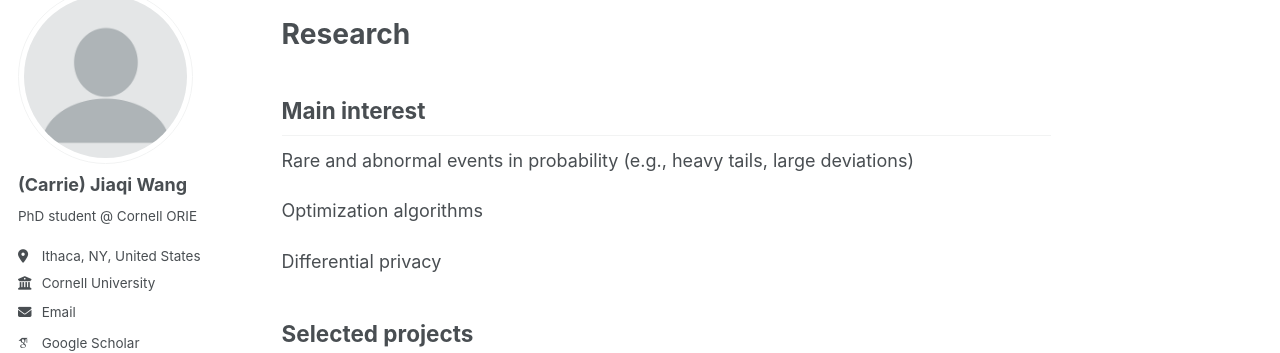
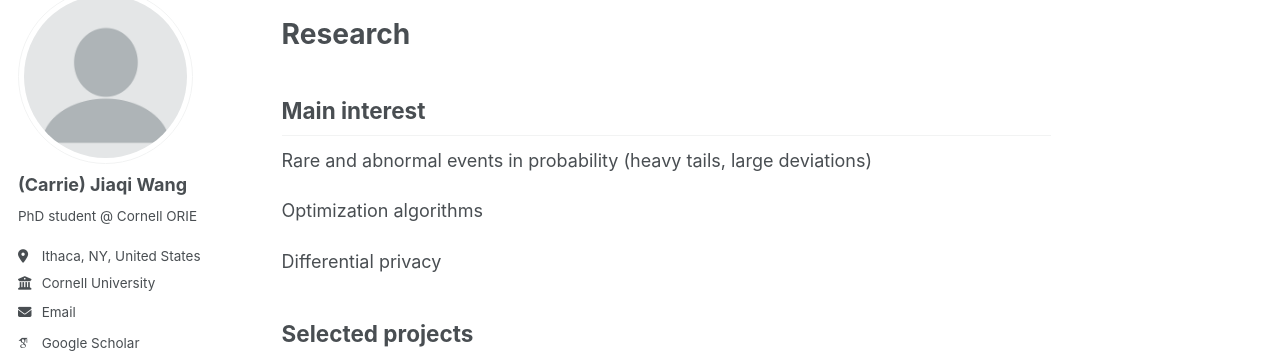
Before and after one commit to CarrieJiaqiWang/CarrieJiaqiWang.github.io, a Jekyll site: the page built from _pages/about.md, in a window 1280 px wide and 900 px high, scrolled down 404 px. Shown: the part 110-463 px from the top of the window. Built offline with Jekyll 4.4.1, drawn with Linux system fonts in a browser that asks for light colours; some web fonts are replaced.

```diff
--- a/_pages/about.md
+++ b/_pages/about.md
@@ -20,7 +20,7 @@ Research
 Main interest
 ---
 
-Rare and abnormal events in probability (e.g., heavy tails, large deviations)
+Rare and abnormal events in probability (heavy tails, large deviations)
 
 Optimization algorithms
 
```
